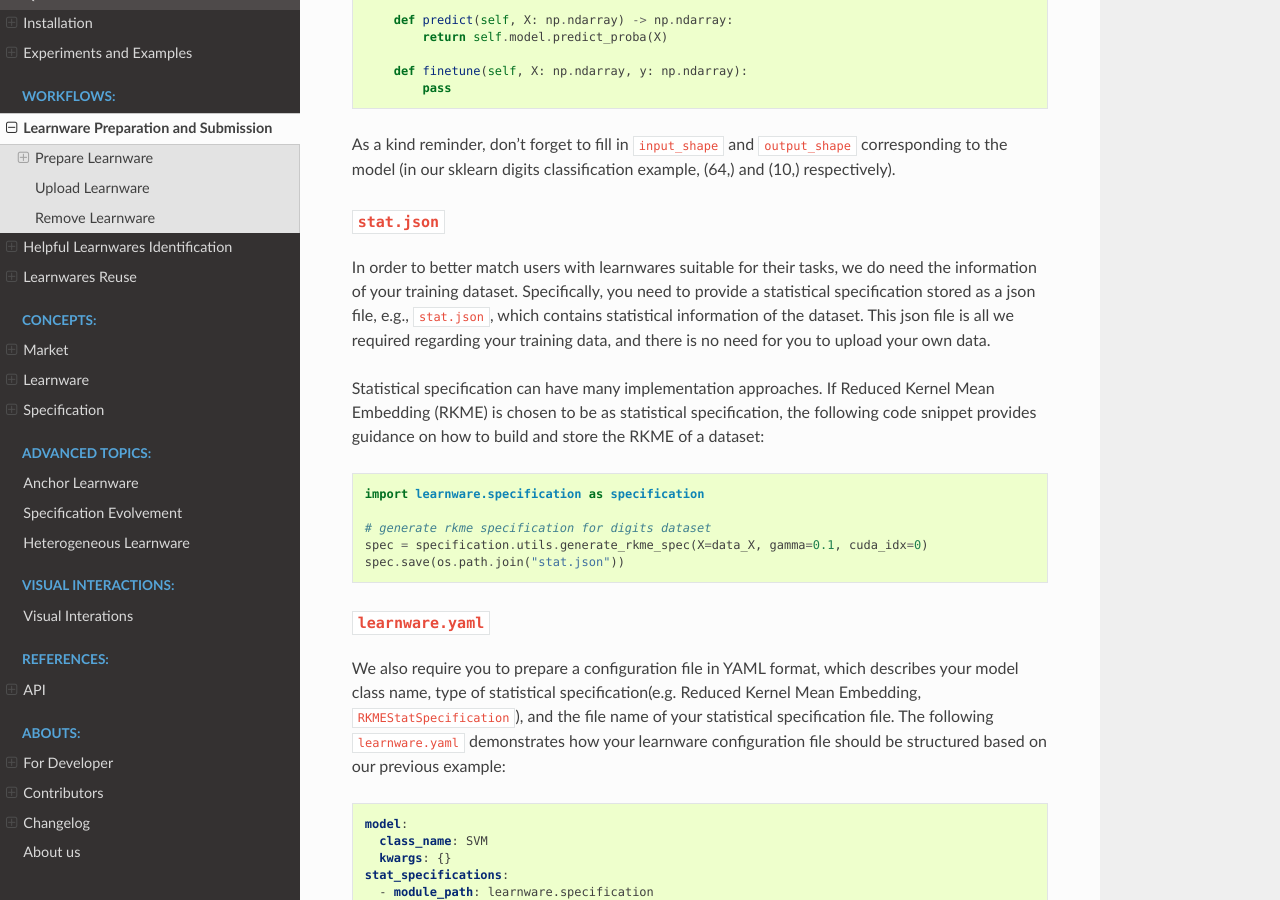
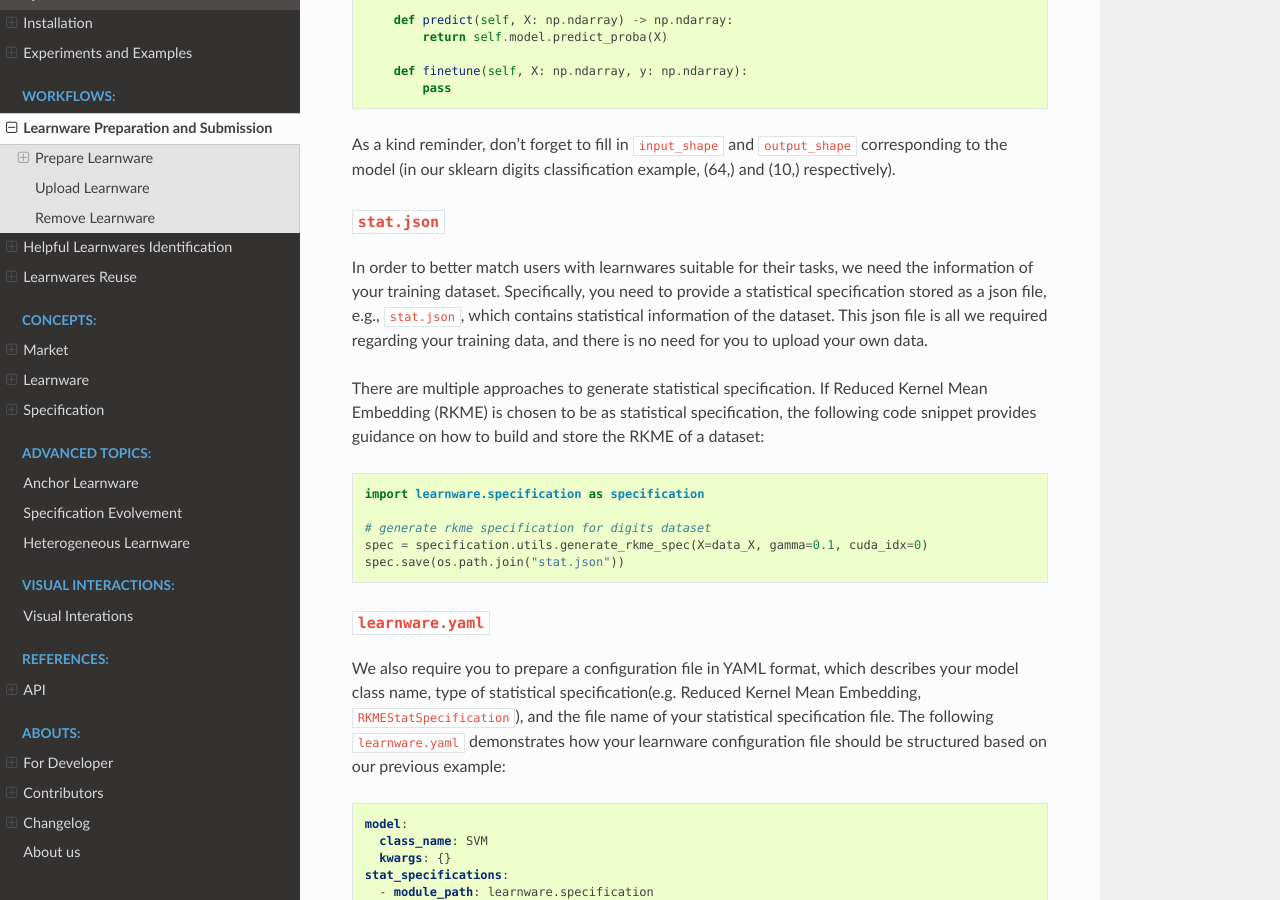
Before and after one commit to Learnware-LAMDA/Learnware, a Sphinx documentation site: the page built from docs/workflow/submit.rst, in a window 1280 px wide and 900 px high, scrolled down 1110 px. Built offline with Sphinx 7.4.7 and the Read the Docs theme 2.0.0, drawn with Linux system fonts in a browser that asks for light colours; some of the changed text lies outside the part shown.

Commit message:
[MNT] Modify docs

```diff
--- a/docs/workflow/submit.rst
+++ b/docs/workflow/submit.rst
@@ -26,7 +26,7 @@ the code snippet below trains and saves a SVM model for a sample dataset on skle
     from sklearn.datasets import load_digits
     from sklearn.model_selection import train_test_split
 
-    X,y = load_digits(return_X_y=True)
+    X, y = load_digits(return_X_y=True)
     data_X, _, data_y, _ = train_test_split(X, y, test_size=0.3, shuffle=True)
 
     # input dimension: (64, ), output dimension: (10, )
@@ -69,11 +69,11 @@ As a kind reminder, don't forget to fill in ``input_shape`` and ``output_shape``
 -------------
 
 In order to better match users with learnwares suitable for their tasks,
-we do need the information of your training dataset. Specifically, you need to provide a statistical specification
+we need the information of your training dataset. Specifically, you need to provide a statistical specification
 stored as a json file, e.g., ``stat.json``, which contains statistical information of the dataset.
 This json file is all we required regarding your training data, and there is no need for you to upload your own data.
 
-Statistical specification can have many implementation approaches.
+There are multiple approaches to generate statistical specification.
 If Reduced Kernel Mean Embedding (RKME) is chosen to be as statistical specification,
 the following code snippet provides guidance on how to build and store the RKME of a dataset:
 
```
Also changed, not shown: other parts of docs/workflow/submit.rst (+1 -1 lines).
